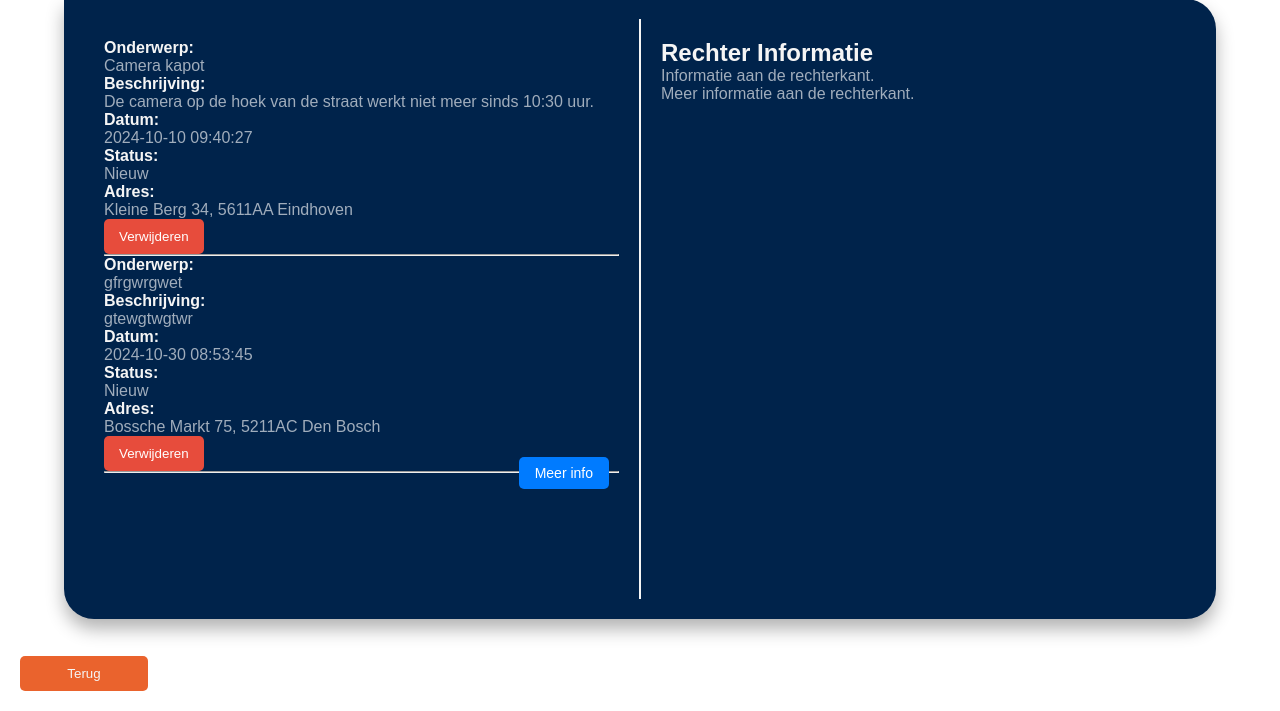
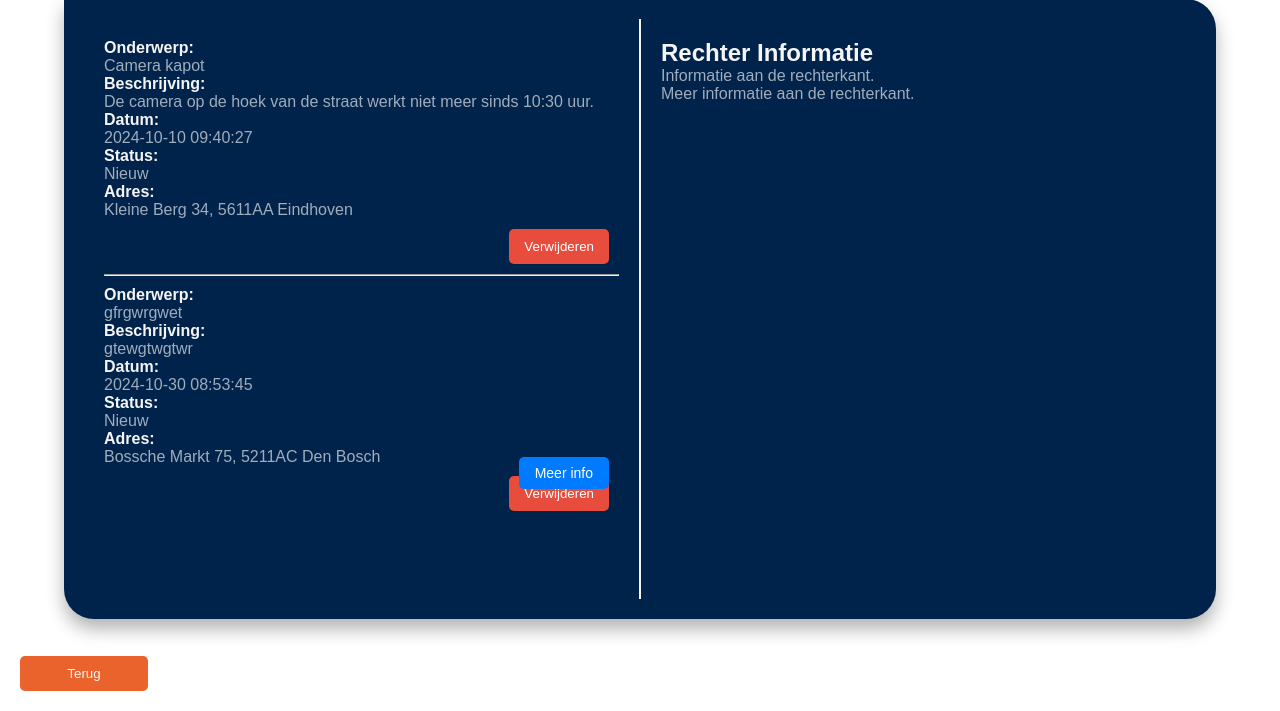
Before and after one commit to Wadih2006/Examen_Intergarde_official, a PHP site: page /noord-brabant.php in a window 1280 px wide. Shown: the part 175-886 px from the top of the page. Run offline with PHP 8.4, Linux system fonts and the light colour scheme; a user stored in the database is signed in; data comes from the database, SQL or seed files in the repository; some web fonts are replaced.

Commit message:
versie1.0.9

```diff
--- a/meldingen/noord-brabant.php
+++ b/meldingen/noord-brabant.php
@@ -76,16 +76,17 @@
                     echo "<p><strong>Adres:</strong></p>";
                     echo "<p>" . $row['straatnaam'] . " " . $row['huisnummer'] . ", " . $row['postcode'] . " " . $row['plaats'] . "</p>";
 
-    // Verwijderknop
+                    // Nieuwe div voor de verwijderknop om uitlijning mogelijk te maken
+                    echo "<div class='btn-delete-container'>";
                     echo "<a href='delete_melding.php?melding_id=" . $row['id'] . "' onclick=\"return confirm('Weet u zeker dat u deze melding wilt verwijderen?');\">";
                     echo "<button class='btn-delete'>Verwijderen</button>";
                     echo "</a>";
+                    echo "</div>";
 
                     echo "<hr>";
                     echo "</div>";
                 }
                 ?>
-
 
                 <!-- Vaste knop rechtsonder in content-left -->
                 <div class="fixed-btn-container">
--- a/style/meldingen.css
+++ b/style/meldingen.css
@@ -150,6 +150,15 @@
     border: none;
     border-radius: 5px;
 }
+.melding {
+    position: relative;
+    padding-bottom: 10px;
+}
+
+.btn-delete-container {
+    text-align: right; /* Zet de container en inhoud (de knop) rechts uitgelijnd */
+    margin: 10px; /* Optioneel: voegt wat ruimte boven de knop toe */
+}
 
 .btn-delete {
     background-color: #e74c3c;
```
Lines whose indentation alone changed are shown as unchanged.
